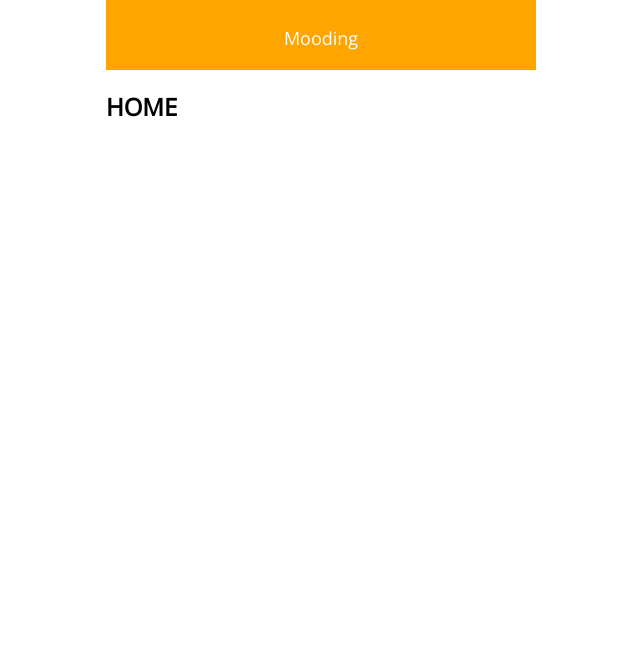
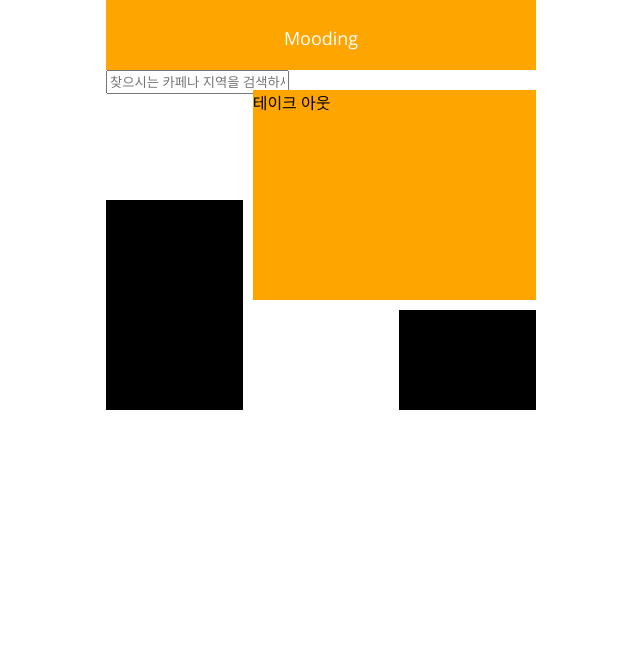
Before and after one commit to LikeLion-Inha-9/likelion_cafe, a Django app: page /home/ in a window 1280 px wide. Shown: the top 650 px of the page, without its empty margins (319-959 px from the left). Run offline with Django 3.2, Linux system fonts and the light colour scheme.

Commit message:
work home page

```diff
--- /dev/null
+++ b/Mooding/mainapp/static/style-home.css
@@ -0,0 +1,31 @@
+.search-bar {
+    width: 30px;
+    height: 20px;
+    color: gray;
+}
+
+.main .container {
+    display: grid;
+    grid-template-columns: repeat(3, 1fr);
+    grid-gap: 10px;
+    grid-auto-rows: minmax(100px, auto);
+}
+
+.main .container .one{
+    grid-column: 1;
+    grid-row: 2 / 4;
+    background-color: black;
+}
+
+.main .container .two{
+    grid-column: 2 / 4;
+    grid-row: 1 / 3;
+    background-color: #ffa500;
+}
+
+
+.main .container .three{
+    grid-column: 3;
+    grid-row: 3;
+    background-color: black;
+}
--- a/Mooding/mainapp/static/style-intro.css
+++ b/Mooding/mainapp/static/style-intro.css
@@ -14,7 +14,7 @@ body {
   max-width: 430px;
   width: 100%;
   min-height: 800px;
-  background-color: orange;
+  background-color: white;
 }
 
 .container .intro-title {
@@ -46,9 +46,9 @@ body {
   display: block;
   height: 60px;
   width: 100%;
-  background-color: white;
+  background-color: black;
   border-radius: 30px;
-  color: black;
+  color: white;
   font-weight: 600;
   display: flex;
   align-items: center;
--- a/Mooding/mainapp/templates/base.html
+++ b/Mooding/mainapp/templates/base.html
@@ -6,9 +6,11 @@
       name="viewport"
       content="width=device-width, initial-scale=1.0, maximum-scale=1.0, user-scalable=0"
     />
-    <title>PickCat</title>
+    <title>mooding</title>
     {% load static %}
     <link rel="stylesheet" href="{% static 'style.css' %}" />
+    <link rel="stylesheet" href="{% static 'style-home.css' %}">
+    {% block head %}{% endblock %}
   </head>
 
   <body>
--- a/Mooding/mainapp/templates/home.html
+++ b/Mooding/mainapp/templates/home.html
@@ -1,8 +1,20 @@
-{% extends 'base.html' %} {% block content %} {% load static %}
+{% extends 'base.html' %}
+{% block head %}{% endblock %}
+{% block content %}
+<form action="">
+  <div class="search-bar">
+      <input type="text" class="form-control" placeholder="찾으시는 카페나 지역을 검색하세요!"\>
+      </div>
+  </div>
+</form>
+{% load static %}
 <section class="main">
-  <article>
-    <h2>HOME</h2>
-  </article>
+    <div class="container">
+      <section class="one">카페 모아보기</section>
+      <section class="two">테이크 아웃</section>
+      <section class="three">쿠폰</section>
+    </div>
+
 </section>
 
 {% endblock %}
--- a/Mooding/mainapp/views.py
+++ b/Mooding/mainapp/views.py
@@ -15,3 +15,6 @@ def reserve(request) :
 
 def mypage(request) :
     return render(request, 'mypage.html')
+
+def allcafe(request) :
+    return render(request, 'allcafe.html')
--- a/Mooding/mooding/urls.py
+++ b/Mooding/mooding/urls.py
@@ -25,4 +25,5 @@ urlpatterns = [
     path('like', mainapp.views.like, name = 'like'),
     path('reserve', mainapp.views.reserve, name = 'reserve'),
     path('mypage', mainapp.views.mypage, name = 'mypage'),
+    path('allcafe', mainapp.views.allcafe, name = 'all cafe'),
 ]
```
Also changed, not shown: Mooding/mainapp/static/style-allcafe.css (added, +16 -0 lines), Mooding/mainapp/templates/allcafe.html (added, +22 -0 lines), Mooding/mainapp/templates/takeout.html (added).
